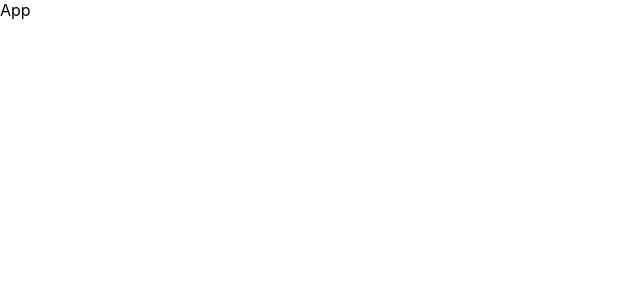
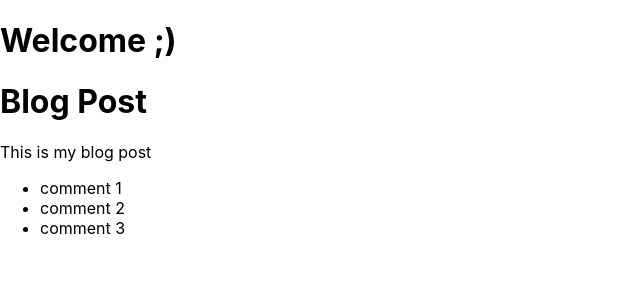
Before and after one commit to siavash-sattari/react-tutorial, a React (Create React App) app in the folder resource-a/: page / in a window 1280 px wide. Shown: the top 300 px of the page, without its empty margins (0-640 px from the left). Built offline with nearby package versions, Linux system fonts and the light colour scheme; the HTML template or start-up script is replaced by a standard one.

Commit message:
dynamic values & lIsts in JSX

```diff
--- a/resource-a/src/App.js
+++ b/resource-a/src/App.js
@@ -1,7 +1,32 @@
 import React from 'react';
 
+const SayWelcome = () => {
+  return React.createElement('div', { className: 'header' }, React.createElement('h1', {}, 'Welcome ;)'));
+};
+
 const App = () => {
-  return <div>App</div>;
+  const title = 'Blog Post';
+  const body = 'This is my blog post';
+  const comments = [
+    { id: 1, text: 'comment 1' },
+    { id: 2, text: 'comment 2' },
+    { id: 3, text: 'comment 3' }
+  ];
+
+  return (
+    <div>
+      <SayWelcome />
+      <h1>{title}</h1>
+      <p>{body}</p>
+      <div className='comments'>
+        <ul>
+          {comments.map((comment, index) => (
+            <li key={index}>{comment.text}</li>
+          ))}
+        </ul>
+      </div>
+    </div>
+  );
 };
 
 export default App;
```
